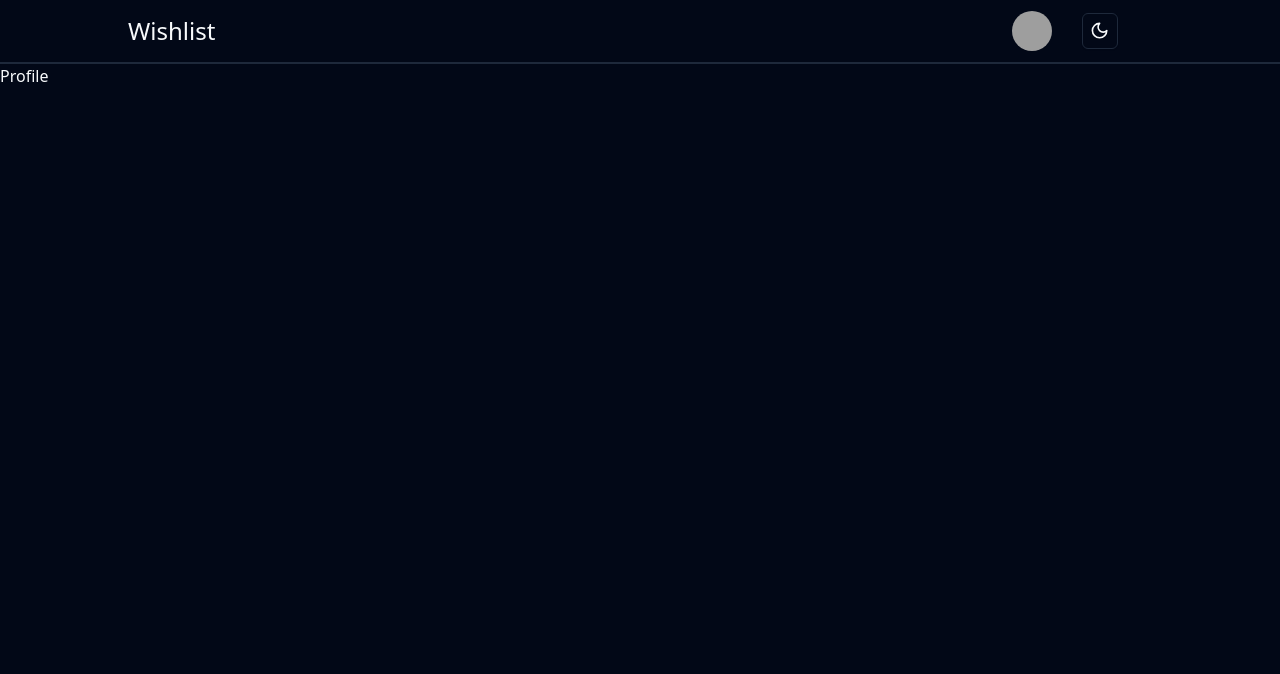
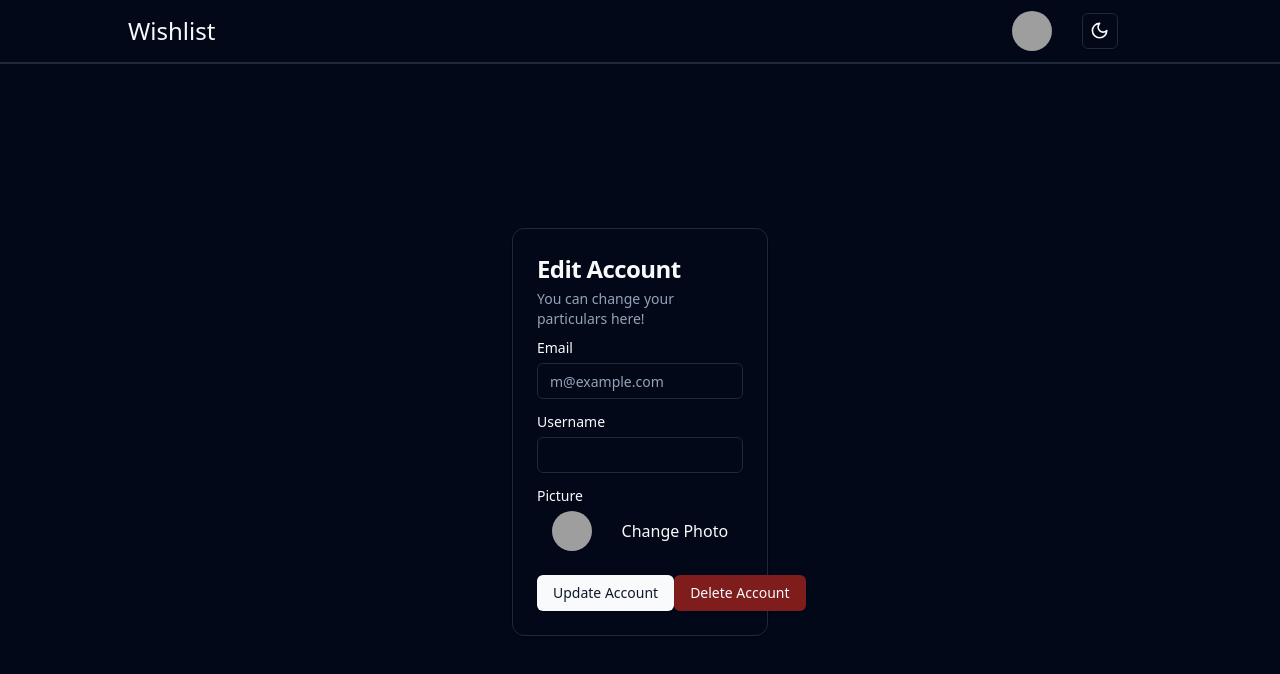
Before and after one commit to rexong/wishlist, a React app in the folder frontend/: page /profile in a window 1280 px wide. Shown: the top 674 px of the page. Built offline with nearby package versions, Linux system fonts and the light colour scheme; grey boxes are pictures that could not be loaded; the HTML template or start-up script is replaced by a standard one.

Commit message:
feat: Implement profile page

```diff
--- a/frontend/package.json
+++ b/frontend/package.json
@@ -11,6 +11,7 @@
   },
   "dependencies": {
     "@radix-ui/react-avatar": "^1.0.4",
+    "@radix-ui/react-dialog": "^1.0.5",
     "@radix-ui/react-dropdown-menu": "^2.0.6",
     "@radix-ui/react-icons": "^1.3.0",
     "@radix-ui/react-label": "^2.0.2",
--- /dev/null
+++ b/frontend/src/components/ui/dialog.tsx
@@ -0,0 +1,120 @@
+import * as React from "react"
+import * as DialogPrimitive from "@radix-ui/react-dialog"
+import { Cross2Icon } from "@radix-ui/react-icons"
+
+import { cn } from "@/lib/utils"
+
+const Dialog = DialogPrimitive.Root
+
+const DialogTrigger = DialogPrimitive.Trigger
+
+const DialogPortal = DialogPrimitive.Portal
+
+const DialogClose = DialogPrimitive.Close
+
+const DialogOverlay = React.forwardRef<
+  React.ElementRef<typeof DialogPrimitive.Overlay>,
+  React.ComponentPropsWithoutRef<typeof DialogPrimitive.Overlay>
+>(({ className, ...props }, ref) => (
+  <DialogPrimitive.Overlay
+    ref={ref}
+    className={cn(
+      "fixed inset-0 z-50 bg-black/80  data-[state=open]:animate-in data-[state=closed]:animate-out data-[state=closed]:fade-out-0 data-[state=open]:fade-in-0",
+      className
+    )}
+    {...props}
+  />
+))
+DialogOverlay.displayName = DialogPrimitive.Overlay.displayName
+
+const DialogContent = React.forwardRef<
+  React.ElementRef<typeof DialogPrimitive.Content>,
+  React.ComponentPropsWithoutRef<typeof DialogPrimitive.Content>
+>(({ className, children, ...props }, ref) => (
+  <DialogPortal>
+    <DialogOverlay />
+    <DialogPrimitive.Content
+      ref={ref}
+      className={cn(
+        "fixed left-[50%] top-[50%] z-50 grid w-full max-w-lg translate-x-[-50%] translate-y-[-50%] gap-4 border bg-background p-6 shadow-lg duration-200 data-[state=open]:animate-in data-[state=closed]:animate-out data-[state=closed]:fade-out-0 data-[state=open]:fade-in-0 data-[state=closed]:zoom-out-95 data-[state=open]:zoom-in-95 data-[state=closed]:slide-out-to-left-1/2 data-[state=closed]:slide-out-to-top-[48%] data-[state=open]:slide-in-from-left-1/2 data-[state=open]:slide-in-from-top-[48%] sm:rounded-lg",
+        className
+      )}
+      {...props}
+    >
+      {children}
+      <DialogPrimitive.Close className="absolute right-4 top-4 rounded-sm opacity-70 ring-offset-background transition-opacity hover:opacity-100 focus:outline-none focus:ring-2 focus:ring-ring focus:ring-offset-2 disabled:pointer-events-none data-[state=open]:bg-accent data-[state=open]:text-muted-foreground">
+        <Cross2Icon className="h-4 w-4" />
+        <span className="sr-only">Close</span>
+      </DialogPrimitive.Close>
+    </DialogPrimitive.Content>
+  </DialogPortal>
+))
+DialogContent.displayName = DialogPrimitive.Content.displayName
+
+const DialogHeader = ({
+  className,
+  ...props
+}: React.HTMLAttributes<HTMLDivElement>) => (
+  <div
+    className={cn(
+      "flex flex-col space-y-1.5 text-center sm:text-left",
+      className
+    )}
+    {...props}
+  />
+)
+DialogHeader.displayName = "DialogHeader"
+
+const DialogFooter = ({
+  className,
+  ...props
+}: React.HTMLAttributes<HTMLDivElement>) => (
+  <div
+    className={cn(
+      "flex flex-col-reverse sm:flex-row sm:justify-end sm:space-x-2",
+      className
+    )}
+    {...props}
+  />
+)
+DialogFooter.displayName = "DialogFooter"
+
+const DialogTitle = React.forwardRef<
+  React.ElementRef<typeof DialogPrimitive.Title>,
+  React.ComponentPropsWithoutRef<typeof DialogPrimitive.Title>
+>(({ className, ...props }, ref) => (
+  <DialogPrimitive.Title
+    ref={ref}
+    className={cn(
+      "text-lg font-semibold leading-none tracking-tight",
+      className
+    )}
+    {...props}
+  />
+))
+DialogTitle.displayName = DialogPrimitive.Title.displayName
+
+const DialogDescription = React.forwardRef<
+  React.ElementRef<typeof DialogPrimitive.Description>,
+  React.ComponentPropsWithoutRef<typeof DialogPrimitive.Description>
+>(({ className, ...props }, ref) => (
+  <DialogPrimitive.Description
+    ref={ref}
+    className={cn("text-sm text-muted-foreground", className)}
+    {...props}
+  />
+))
+DialogDescription.displayName = DialogPrimitive.Description.displayName
+
+export {
+  Dialog,
+  DialogPortal,
+  DialogOverlay,
+  DialogTrigger,
+  DialogClose,
+  DialogContent,
+  DialogHeader,
+  DialogFooter,
+  DialogTitle,
+  DialogDescription,
+}
--- /dev/null
+++ b/frontend/src/components/user-avatar-dropdown.tsx
@@ -0,0 +1,30 @@
+import { Link } from "react-router-dom";
+import { Button } from "./ui/button";
+import { DropdownMenu, DropdownMenuContent, DropdownMenuGroup, DropdownMenuItem, DropdownMenuSeparator, DropdownMenuTrigger } from "./ui/dropdown-menu";
+import UserAvatar from "./user-avatar";
+
+export default function UserAvatarDropdown() {
+    return (
+      <DropdownMenu>
+        <DropdownMenuTrigger asChild>
+          <Button variant="ghost" className="relative h-8 w-8 rounded-full">
+            <UserAvatar />
+          </Button>
+        </DropdownMenuTrigger>
+        <DropdownMenuContent className="w-12" align="end" forceMount>
+          <DropdownMenuGroup>
+            <DropdownMenuItem>
+              <Link to="/profile" className="w-full">
+                <span>Profile</span>
+              </Link>
+            </DropdownMenuItem>
+            <DropdownMenuSeparator />
+            <DropdownMenuItem>
+              Log Out
+            </DropdownMenuItem>
+          </DropdownMenuGroup>
+        </DropdownMenuContent>
+      </DropdownMenu>
+    )
+
+}
--- a/frontend/src/components/user-avatar.tsx
+++ b/frontend/src/components/user-avatar.tsx
@@ -1,33 +1,10 @@
-import { Link } from "react-router-dom";
 import { Avatar, AvatarFallback, AvatarImage } from "./ui/avatar";
-import { Button } from "./ui/button";
-import { DropdownMenu, DropdownMenuContent, DropdownMenuGroup, DropdownMenuItem, DropdownMenuSeparator, DropdownMenuTrigger } from "./ui/dropdown-menu";
 
 export default function UserAvatar() {
     return (
-      <DropdownMenu>
-        <DropdownMenuTrigger asChild>
-          <Button variant="ghost" className="relative h-8 w-8 rounded-full">
-            <Avatar className="h-10 w-10">
-              <AvatarImage src="https://github.com/shadcn.png" />
-              <AvatarFallback>SC</AvatarFallback>
-            </Avatar>
-          </Button>
-        </DropdownMenuTrigger>
-        <DropdownMenuContent className="w-12" align="end" forceMount>
-          <DropdownMenuGroup>
-            <DropdownMenuItem>
-              <Link to="/profile" className="w-full">
-                <span>Profile</span>
-              </Link>
-            </DropdownMenuItem>
-            <DropdownMenuSeparator />
-            <DropdownMenuItem>
-              Log Out
-            </DropdownMenuItem>
-          </DropdownMenuGroup>
-        </DropdownMenuContent>
-      </DropdownMenu>
+      <Avatar className="h-10 w-10">
+        <AvatarImage src="https://github.com/shadcn.png" />
+        <AvatarFallback>SC</AvatarFallback>
+      </Avatar>
     )
-
 }
--- a/frontend/src/layout/nav-bar.tsx
+++ b/frontend/src/layout/nav-bar.tsx
@@ -1,7 +1,7 @@
 import { ModeToggle } from "@/components/mode-toggle"
-import UserAvatar from "@/components/user-avatar"
 import { Link } from "react-router-dom"
 import isAuthenticated from "@/state"
+import UserAvatarDropdown from "@/components/user-avatar-dropdown"
 
 export default function Navbar() {
 
@@ -13,7 +13,7 @@
             <h2 className="text-2xl">Wishlist</h2>
           </Link>
           <div className="basis-1/6 flex justify-evenly items-center h-full">
-            {isAuthenticated && <UserAvatar/>}
+            {isAuthenticated && <UserAvatarDropdown/>}
             <ModeToggle />
           </div>
         </div>
--- a/frontend/src/pages/pofile-screen.tsx
+++ /dev/null
@@ -1,7 +0,0 @@
-export default function ProfileScreen() {
-  return (
-      <>
-        <div>Profile</div>
-      </>
-  )
-}
--- /dev/null
+++ b/frontend/src/pages/profile/pofile-screen.tsx
@@ -0,0 +1,13 @@
+import ProfileForm from "./profile-form";
+
+export default function ProfileScreen() {
+  return (
+    <>
+      <div className="flex justify-center items-center h-full">
+        <div className="w-1/5">
+          <ProfileForm />
+        </div>
+      </div>
+    </>
+  )
+}
--- /dev/null
+++ b/frontend/src/pages/profile/profile-form.tsx
@@ -0,0 +1,66 @@
+import { Button } from "@/components/ui/button";
+import { Card, CardContent, CardDescription, CardFooter, CardHeader, CardTitle } from "@/components/ui/card";
+import { Dialog, DialogClose, DialogContent, DialogDescription, DialogFooter, DialogHeader, DialogTitle, DialogTrigger } from "@/components/ui/dialog";
+import { Input } from "@/components/ui/input";
+import { Label } from "@/components/ui/label";
+import UserAvatar from "@/components/user-avatar";
+
+export default function ProfileForm() {
+  return (
+    <Card>
+      <CardHeader className="space-y-1 pb-3">
+        <CardTitle className="text-2xl">
+          Edit Account
+        </CardTitle>
+        <CardDescription>
+          You can change your particulars here!
+        </CardDescription>
+      </CardHeader>
+      <CardContent className="grid gap-4">
+        <div className="grid gap-2">
+          <Label>Email</Label>
+          <Input id="email" type="email" placeholder="m@example.com" />
+        </div>
+        <div className="grid gap-2">
+          <Label>Username</Label>
+          <Input id="username"/>
+        </div>
+        <div className="grid gap-2">
+          <Label>Picture</Label>
+          <div className="flex justify-around">
+            <UserAvatar />
+            <Dialog>
+              <DialogTrigger>Change Photo</DialogTrigger>
+              <DialogContent>
+                <DialogHeader>
+                  <DialogTitle>Change Photo URL</DialogTitle>
+                  <DialogDescription>
+                    Key in the photo url that you want to change to. Make sure the photo is <b>public and accessible</b>.
+                    <b> Click on Update Account</b> to save the change.
+                  </DialogDescription>
+                  <div className="pt-4">
+                    <Label>Photo URL</Label>
+                    <Input id="photo-url" type="url" />
+                  </div>
+                </DialogHeader>
+                <DialogFooter className="flex sm:justify-start">
+                  <DialogClose asChild>
+                    <Button type="button" variant='secondary'>Close</Button>
+                  </DialogClose>
+                </DialogFooter>
+              </DialogContent>
+            </Dialog>
+          </div>
+        </div>
+      </CardContent>
+      <CardFooter className="flex justify-between">
+        <Button>
+          Update Account
+        </Button>
+        <Button variant={"destructive"}>
+            Delete Account
+        </Button>
+      </CardFooter>
+    </Card>
+  )
+}
--- a/frontend/src/router.tsx
+++ b/frontend/src/router.tsx
@@ -1,7 +1,7 @@
 import { Route, Routes } from "react-router-dom";
 import HomeScreen from "./pages/home-screen";
 import WishlistScreen from "./pages/wishlist/wishlist-screen";
-import ProfileScreen from "./pages/pofile-screen";
+import ProfileScreen from "./pages/profile/pofile-screen";
 import AuthenticateScreen from "./pages/authentication/authentication-screen";
 import NotFoundScreen from "./pages/not-found-screen";
 import isAuthenticated from "./state";
```
Also changed, not shown: 1 other file (tests, documents, lock files or other folders).
